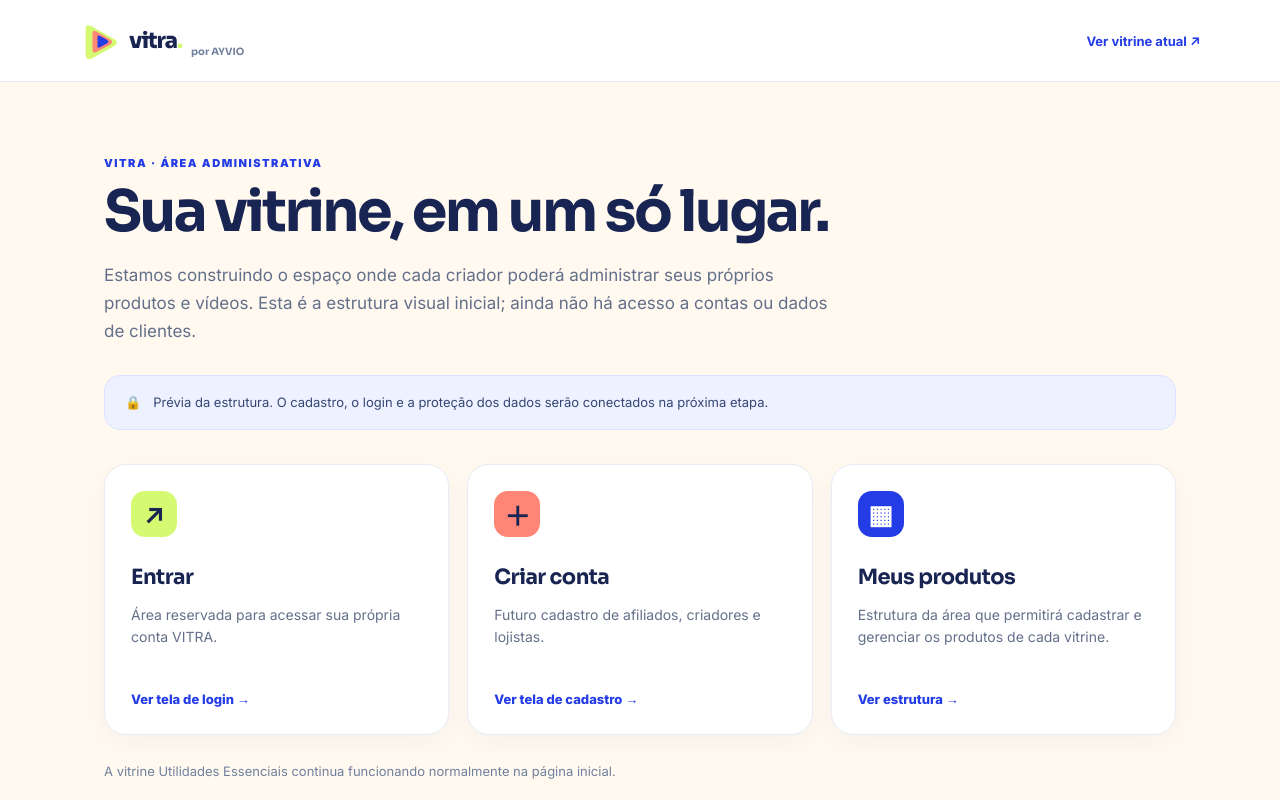
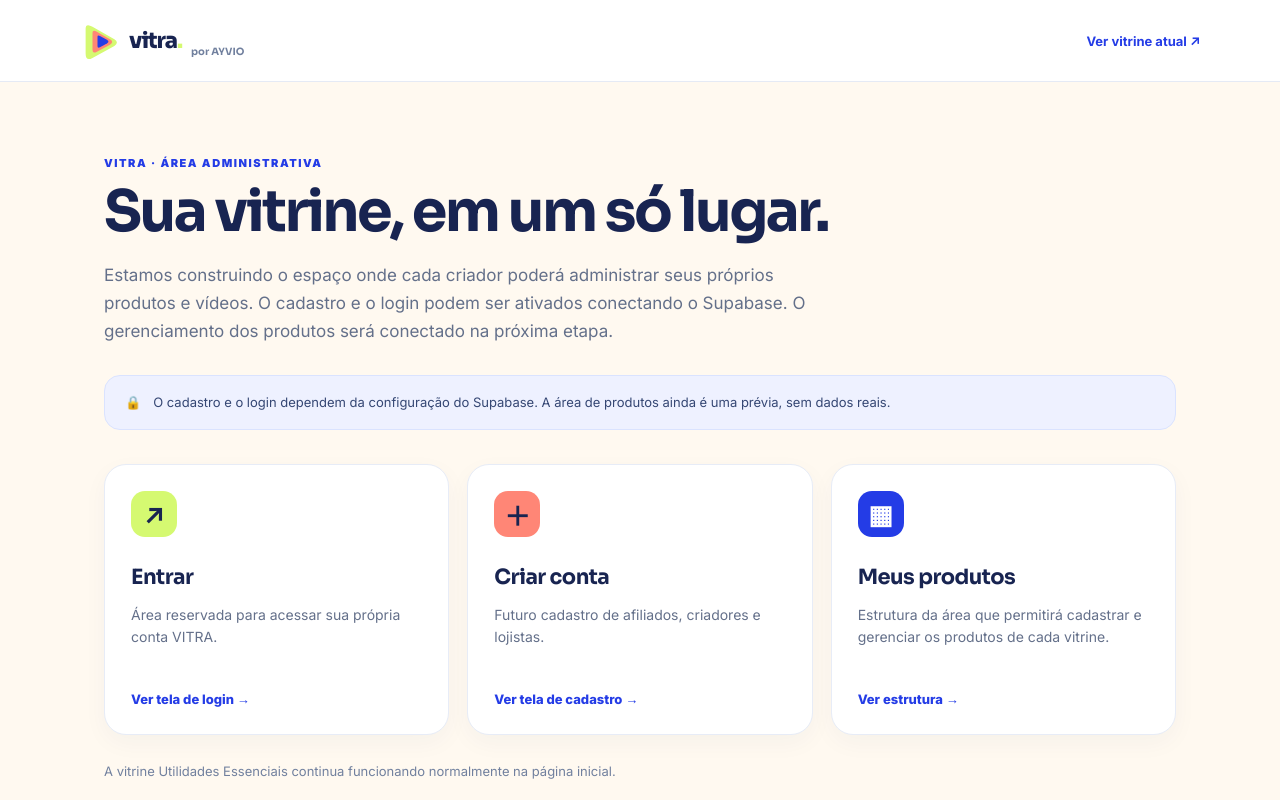
Before and after one commit to marialuizasp/utilidades-essenciais, a Next.js app: page /painel in a window 1280 px wide. Built offline with nearby package versions, Linux system fonts and the light colour scheme.

Commit message:
Atualizar avisos de status do painel

```diff
--- a/app/painel/page.jsx
+++ b/app/painel/page.jsx
@@ -8,11 +8,11 @@ export default function PainelHome() {
       <h1 className={styles.title}>Sua vitrine, em um só lugar.</h1>
       <p className={styles.lead}>
         Estamos construindo o espaço onde cada criador poderá administrar seus próprios produtos e vídeos.
-        Esta é a estrutura visual inicial; ainda não há acesso a contas ou dados de clientes.
+        O cadastro e o login podem ser ativados conectando o Supabase. O gerenciamento dos produtos será conectado na próxima etapa.
       </p>
       <div className={styles.notice} role="status">
         <span aria-hidden="true">🔒</span>
-        <span>Prévia da estrutura. O cadastro, o login e a proteção dos dados serão conectados na próxima etapa.</span>
+        <span>O cadastro e o login dependem da configuração do Supabase. A área de produtos ainda é uma prévia, sem dados reais.</span>
       </div>
       <div className={styles.grid}>
         <Link className={styles.card} href="/painel/entrar">
```
